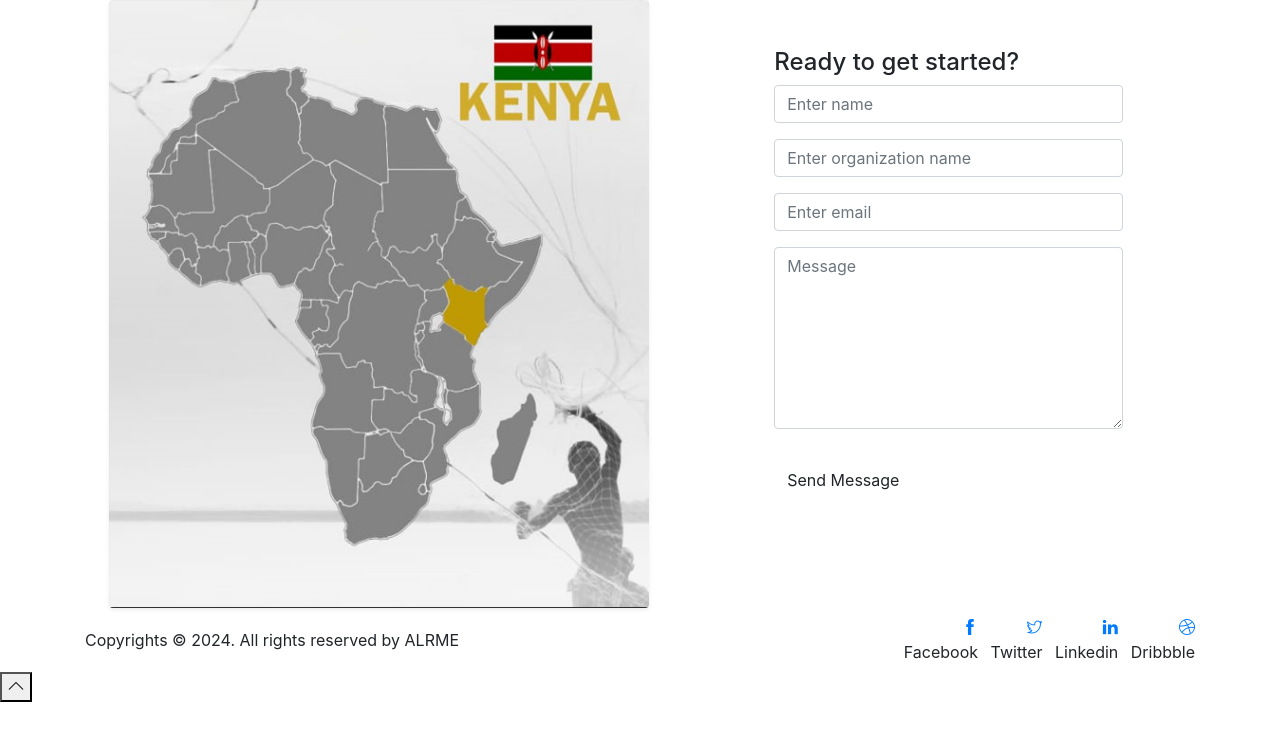
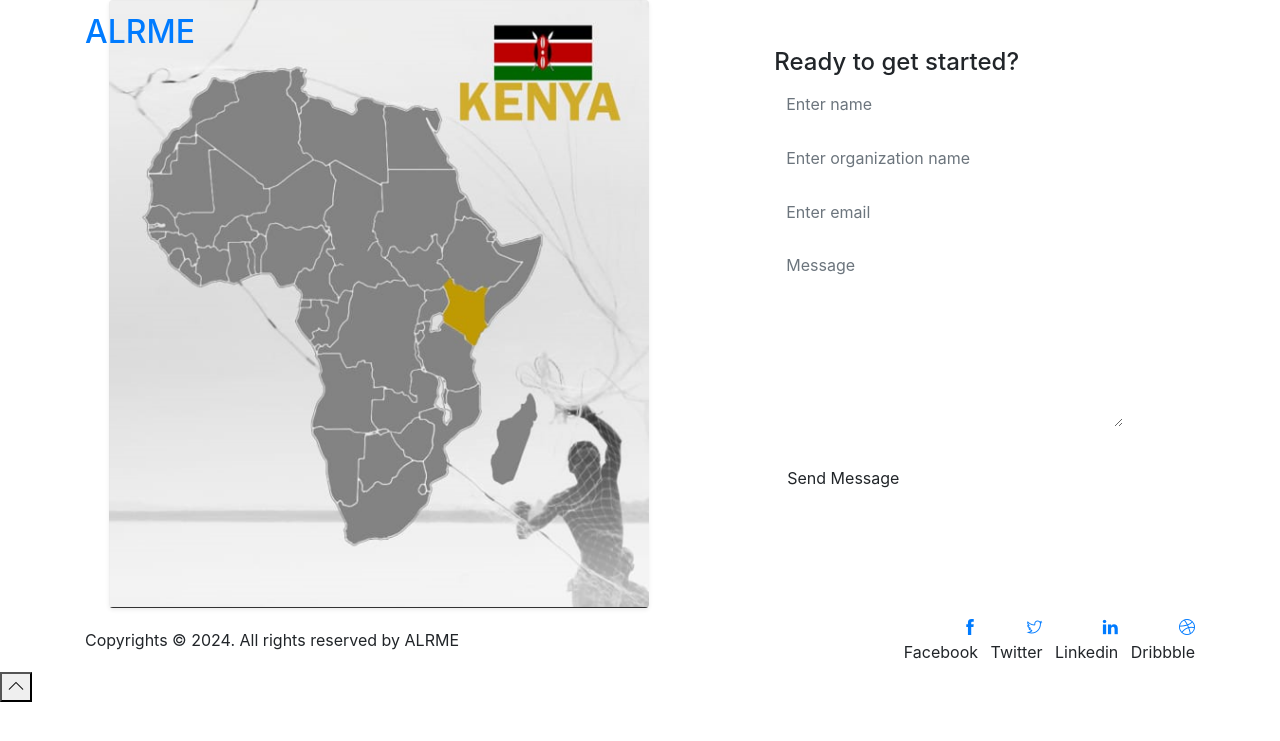
Before and after one commit to okothfelix/ALRME, a Flask app: page /get-involved in a window 1280 px wide. Shown: the top 741 px of the page. Run offline with Flask 3, Linux system fonts and the light colour scheme; some libraries are stand-ins or nearby versions.

Commit message:
initial commit

```diff
--- a/templates/frontend/get-involved.html
+++ b/templates/frontend/get-involved.html
@@ -6,8 +6,7 @@
     <meta name="viewport" content="width=device-width, initial-scale=1, shrink-to-fit=no">
 
     <!-- SEO Meta description -->
-    <meta name="description"
-          content="">
+    <meta name="description" content="">
     <meta name="author" content="">
 
     <!-- OG Meta Tags to improve the way the post looks when you share the page on LinkedIn, Facebook, Google+ -->
@@ -19,7 +18,7 @@
     <meta property="og:url" content=""/> <!-- where do you want your post to link to -->
     <meta property="og:type" content="article"/>
 
-    <title>BeTheConduit</title>
+    <title>ALRME</title>
 
     <!--favicon icon-->
     <link rel="icon" href="img/favicon.png" type="image/png" sizes="16x16">
@@ -61,9 +60,20 @@
     </div>
 </div>
 
+<header class="header">
+    <nav class="navbar navbar-expand-lg fixed-top">
+        <div class="container">
+            <a class="navbar-brand" href="index.html">
+                <h2>ALRME</h2>
+                <!-- <img src="img/logo-color.png" alt="logo" class="img-fluid"/>-->
+            </a>
+        </div>
+    </nav>
+</header>
+
 <div class="main">
 
-    <section class="about-us-section gray-light-bg ptb-100">
+    <section class="about-us-section ptb-100">
         <div class="container">
             <div class="row justify-content-around">
 
@@ -73,28 +83,28 @@
                     </div>
                 </div>
                 <div class="col-md-5">
-                    <div class="contact-us-form gray-light-bg rounded p-5">
+                    <div class="contact-us-form rounded p-5">
                         <h4>Ready to get started?</h4>
                         <form action="#" method="POST" id="contactForm1" class="contact-us-form" novalidate="novalidate">
                             <div class="form-row">
                                 <div class="col-12">
                                     <div class="form-group">
-                                        <input type="text" class="form-control" name="name" placeholder="Enter name" required="required">
+                                        <input type="text" style="border:none; outline:none;" class="form-control" name="name" placeholder="Enter name" required="required">
                                     </div>
                                 </div>
                                 <div class="col-12">
                                     <div class="form-group">
-                                        <input type="text" class="form-control" name="name" placeholder="Enter organization name " required="required">
+                                        <input type="text" style="border:none; outline:none;" class="form-control" name="name" placeholder="Enter organization name " required="required">
                                     </div>
                                 </div>
                                 <div class="col-12">
                                     <div class="form-group">
-                                        <input type="email" class="form-control" name="email" placeholder="Enter email" required="required">
+                                        <input type="email" style="border:none; outline:none;" class="form-control" name="email" placeholder="Enter email" required="required">
                                     </div>
                                 </div>
                                 <div class="col-12">
                                     <div class="form-group">
-                                        <textarea name="message" id="message" class="form-control" rows="7" cols="25" placeholder="Message"></textarea>
+                                        <textarea name="message" id="message" style="border:none; outline:none;" class="form-control" rows="7" cols="25" placeholder="Message"></textarea>
                                     </div>
                                 </div>
                                 <div class="col-sm-12 mt-3">
@@ -114,7 +124,7 @@
 
 <footer class="footer-section">
 
-    <div class="footer-bottom gray-light-bg py-2">
+    <div class="footer-bottom py-2">
         <div class="container">
             <div class="row align-items-center justify-content-between">
                 <div class="col-md-5 col-lg-5">
```
Also changed, not shown: templates/frontend/index.html (+22 -9 lines).
